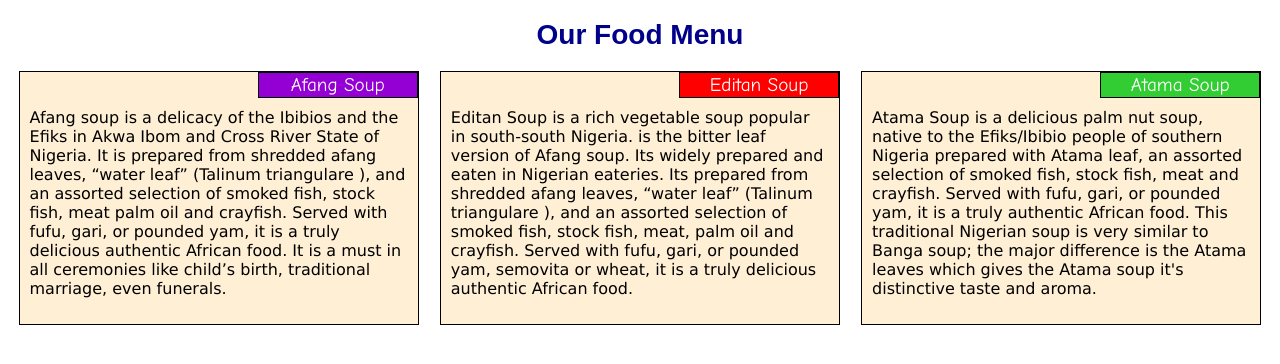
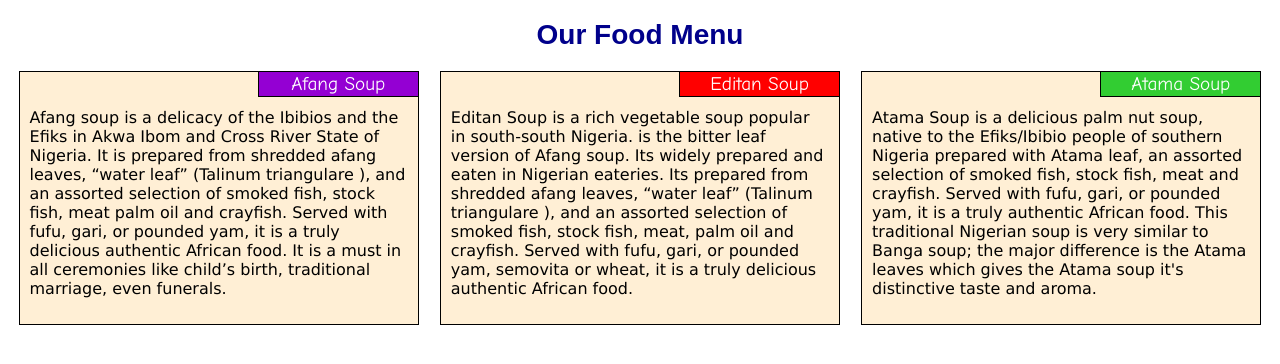
Before and after one commit to amjustme/mod2solution, a plain HTML site: page index.html in a window 1280 px wide. Drawn offline with Linux system fonts and the light colour scheme.

Commit message:
Add files via upload
adjusted top and right border for section title

```diff
--- a/style.css
+++ b/style.css
@@ -43,6 +43,8 @@
 			border: 1px solid black;
 			padding: 1px;
 			font-family: Comic Sans MS;
+      border-top: 0px;
+      border-right: 0px
 
 			}
 		.sectile1 {
```
